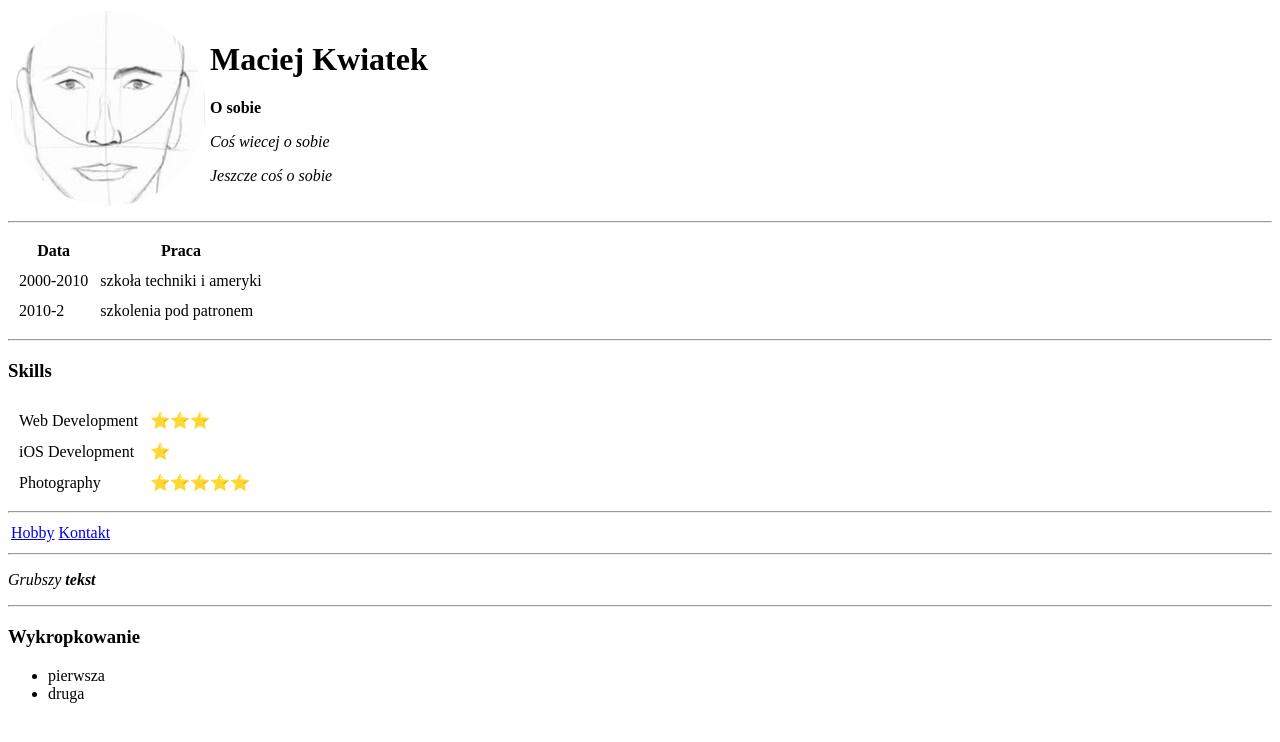
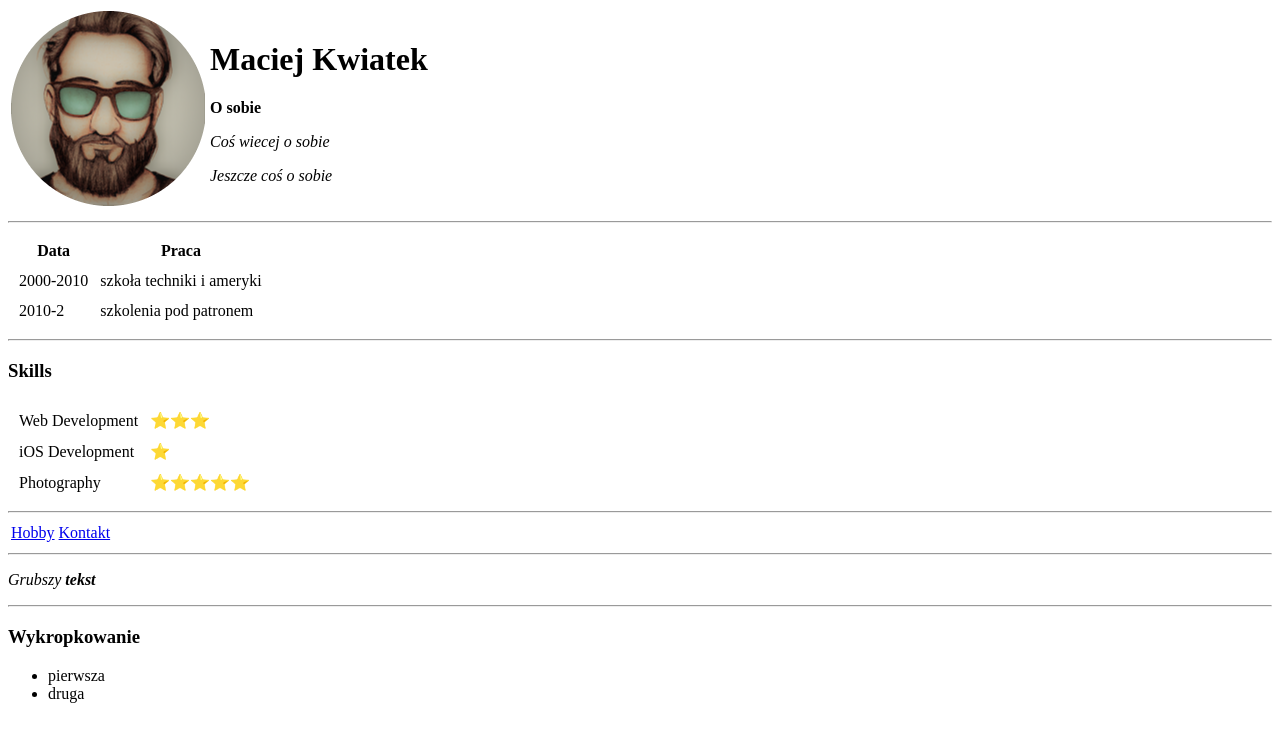
Before and after one commit to MaciejKwiatek/cv, a plain HTML site: page index.html in a window 1280 px wide. Drawn offline with Linux system fonts and the light colour scheme.

Commit message:
foto index.html

```diff
--- a/index.html
+++ b/index.html
@@ -8,7 +8,7 @@
        <table cellspaceing="50">
         <tr>
             <td>
-                <img src="immeges/rys-modified.png" alt="rysunek">
+                <img src="immeges/maciej.png" alt="rysunek">
             </td>
             <td>
                 <h1>Maciej Kwiatek</h1>
```
